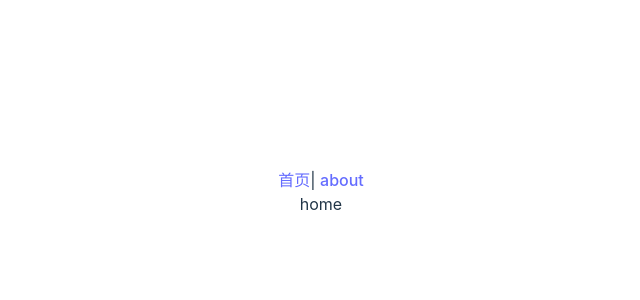
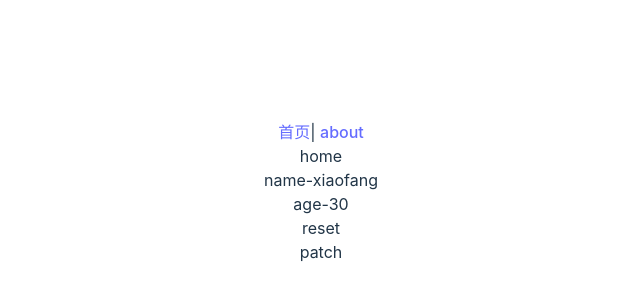
Before and after one commit to julice/vue3-vite, a Vue app: page /#/ in a window 1280 px wide. Shown: the part 208-508 px from the top of the page, without its empty margins (319-959 px from the left). Built offline with nearby package versions, Linux system fonts and the light colour scheme.

Commit message:
新增pinia

```diff
--- a/package.json
+++ b/package.json
@@ -9,6 +9,7 @@
     "preview": "vite preview"
   },
   "dependencies": {
+    "pinia": "^2.0.28",
     "sass": "^1.57.1",
     "vue": "^3.2.45",
     "vue-router": "^4.0.13"
--- a/src/main.js
+++ b/src/main.js
@@ -1,6 +1,7 @@
 import { createApp } from 'vue';
 import './style.css';
 import router from './router/index';
+import { createPinia } from 'pinia';
 import App from './App.vue';
 
-createApp(App).use(router).mount('#app');
+createApp(App).use(router).use(createPinia()).mount('#app');
--- a/src/pages/Home.vue
+++ b/src/pages/Home.vue
@@ -1,8 +1,31 @@
 <script setup>
+import { storeToRefs } from 'pinia';
 import { provide, computed } from 'vue';
+import { useStore } from '../store/user';
+
+const user = useStore();
+let { name, age } = storeToRefs(user);
+console.log(user);
+user.name = 'xiaofang';
+console.log(user);
+function onreset() {
+  user.$reset();
+}
+function onpatch() {
+  user.$patch({
+    name: 'xiaoxiaofang',
+  });
+
+  user.createment();
+  console.log(user, 'patch');
+}
 </script>
 <template>
   <div>home</div>
+  <div>name-{{ name }}</div>
+  <div>age-{{ age }}</div>
+  <div @click="onreset">reset</div>
+  <div @click="onpatch">patch</div>
 </template>
 
 <style lang="scss" scoped></style>
--- /dev/null
+++ b/src/store/user.js
@@ -0,0 +1,15 @@
+import { defineStore } from 'pinia';
+
+export const useStore = defineStore('user', {
+  state: () => {
+    return {
+      name: 'fangxiao',
+      age: 30,
+    };
+  },
+  actions: {
+    createment() {
+      this.age++;
+    },
+  },
+});
```
Also changed, not shown: 1 other file (tests, documents, lock files or other folders).
